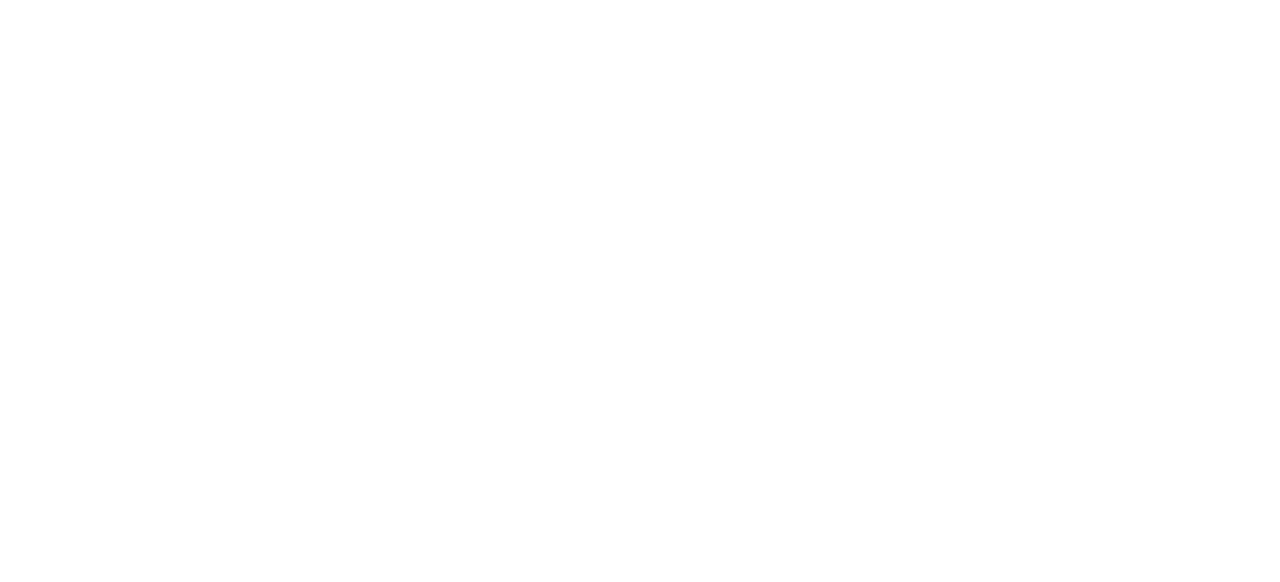
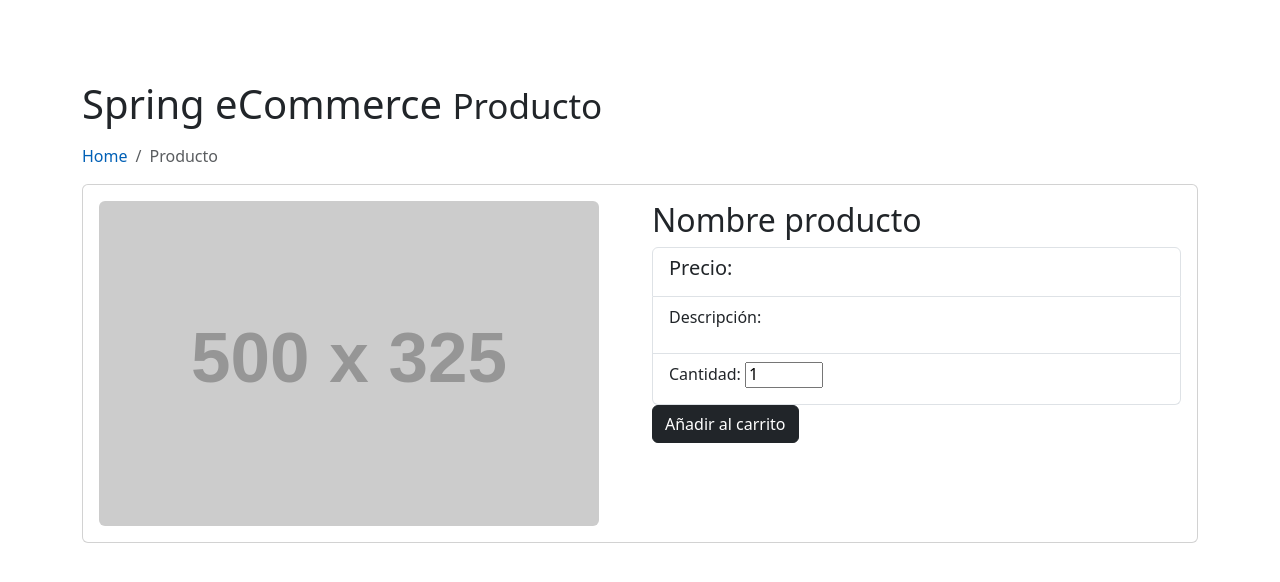
Before and after one commit to w0zner/frontend-ecommerce2, an Angular app: page /cart/detailProduct in a window 1280 px wide. Before the commit this address led to /. Shown: the top 582 px of the page. Built offline with nearby package versions, Linux system fonts and the light colour scheme.

Commit message:
Add cart component

```diff
--- a/src/app/app.module.ts
+++ b/src/app/app.module.ts
@@ -9,6 +9,7 @@
 import { Routes, RouterModule } from '@angular/router';
 import { ProductAddComponent } from './components/product-add/product-add.component';
 import { ReactiveFormsModule } from '@angular/forms';
+import { DetailProductComponent } from './components/cart/detail-product/detail-product.component';
 
 
 const routes: Routes = [
@@ -16,6 +17,7 @@
   {path: 'admin/products', component: ProductListComponent},
   {path: 'admin/products/new', component: ProductAddComponent},
   {path: 'admin/products/update/:id', component: ProductAddComponent},
+  {path: 'cart/detailProduct', component: DetailProductComponent},
 ]
 
 @NgModule({
@@ -24,7 +26,8 @@
     HomeComponent,
     ProductListComponent,
     HeaderAdminComponent,
-    ProductAddComponent
+    ProductAddComponent,
+    DetailProductComponent
   ],
   imports: [
     BrowserModule,
--- /dev/null
+++ b/src/app/components/cart/detail-product/detail-product.component.html
@@ -0,0 +1,49 @@
+<!-- Page Content -->
+<div class="container">
+
+
+  <!-- Page Heading/Breadcrumbs -->
+  <h1 class="mt-4 mb-3">
+    Spring eCommerce <small>Producto</small>
+  </h1>
+
+  <ol class="breadcrumb">
+    <li class="breadcrumb-item"><a href="index.html">Home</a></li>
+    <li class="breadcrumb-item active">Producto</li>
+  </ol>
+
+  <!-- Blog Post -->
+  <div class="card mb-4">
+    <div class="card-body">
+      <div class="row">
+        <div class="col-lg-6">
+          <a href="#"> <img class="img-fluid rounded"
+            src="http://placehold.it/500x325"  alt="">
+          </a>
+        </div>
+        <div class="col-lg-6">
+          <form action="#" method="POST">
+            <h2 class="card-title">Nombre producto</h2>
+
+            <ul class="list-group">
+              <li class="list-group-item"><h5>Precio: </h5></li>
+              <li class="list-group-item">
+                <p>Descripción:</p>
+              </li>
+              <li class="list-group-item"><h6>
+                Cantidad: <input type="number" id="quantity" name="quantity" autocomplete="off"
+                min="1" max="5" value="1">
+              </h6></li>
+            </ul>
+
+
+            <button type="submit"  class="btn btn-dark">Añadir al carrito </button>
+
+          </form>
+        </div>
+      </div>
+    </div>
+  </div>
+
+</div>
+<!-- /.container -->
```
Also changed, not shown: src/app/common/item-cart.ts (added, +12 -0 lines), src/app/components/cart/detail-product/detail-product.component.ts (added, +10 -0 lines), src/app/services/cart.service.ts (added, +49 -0 lines), src/app/components/cart/detail-product/detail-product.component.css (added).
